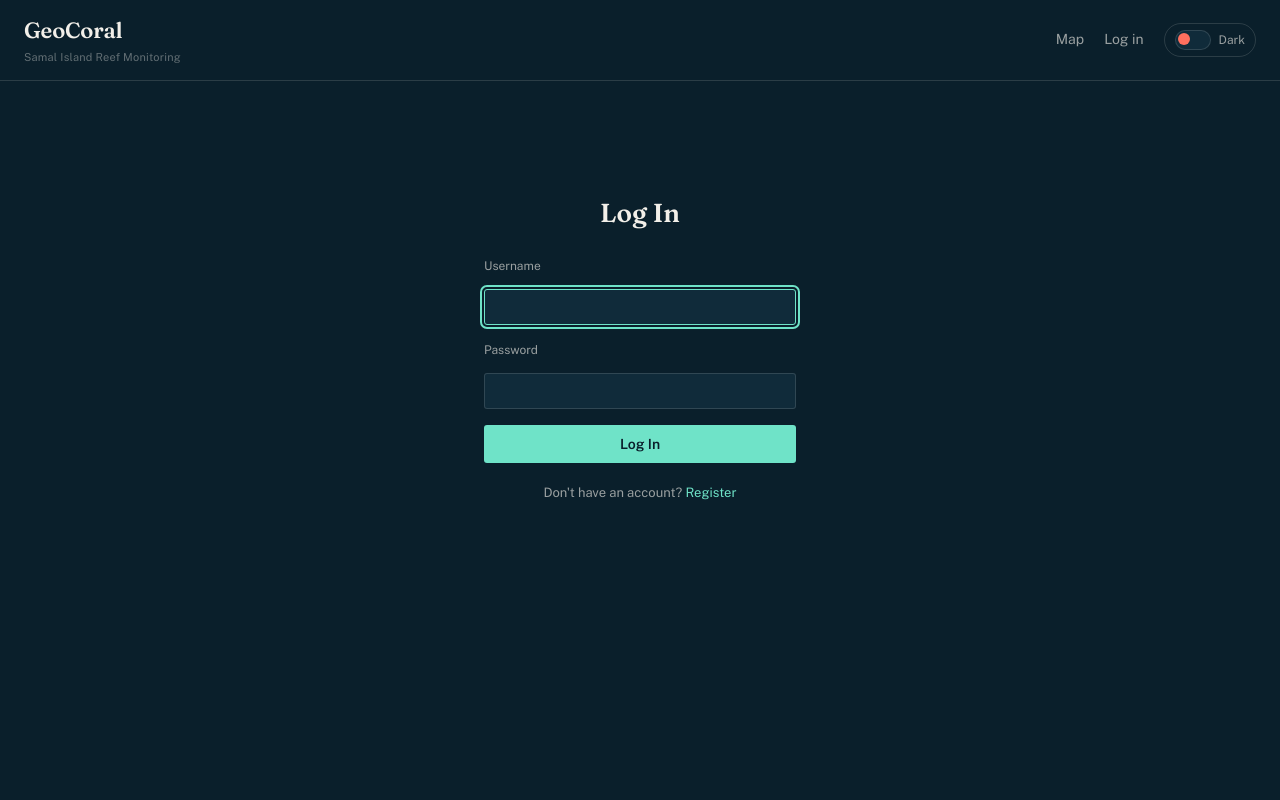
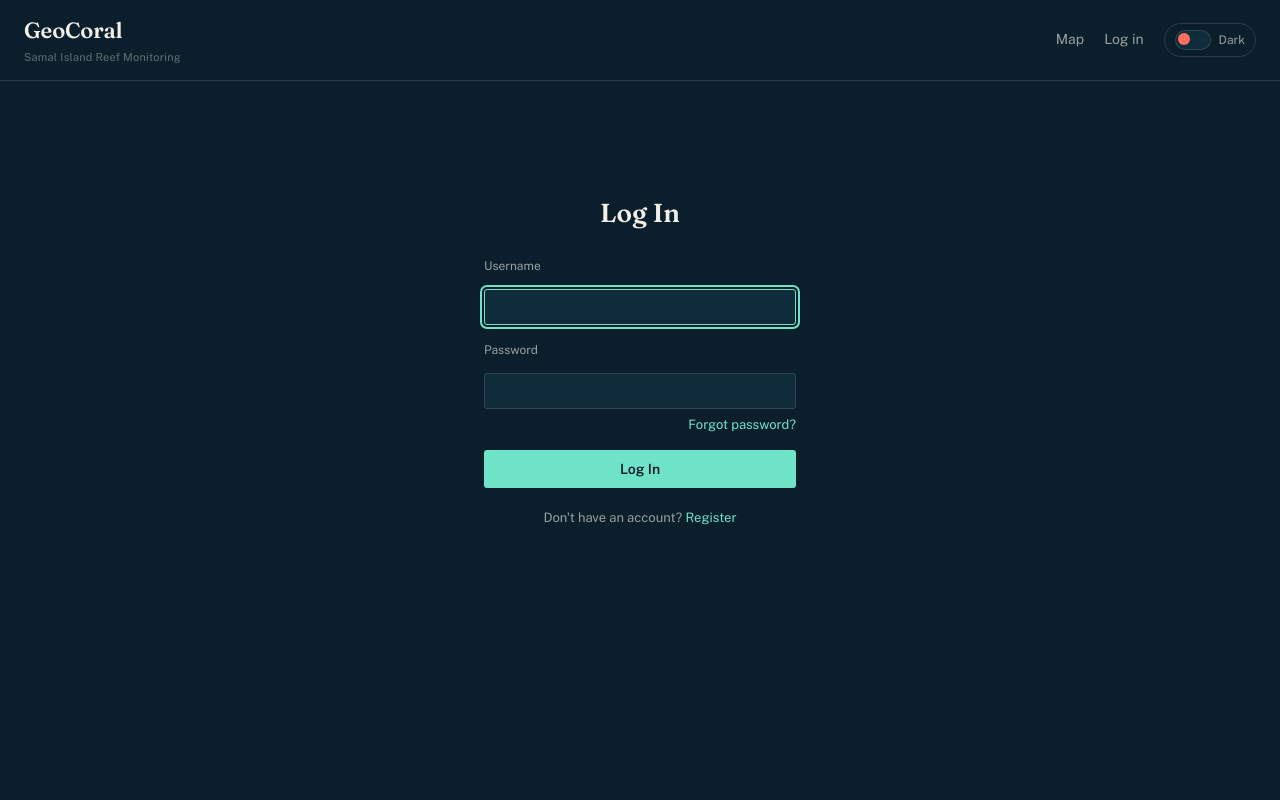
Before and after one commit to NeKoDGreat/GeoCoral, a Django app: page /accounts/login/ in a window 1280 px wide. Run offline with Django 5.2, Linux system fonts and the light colour scheme.

Commit message:
register and login page modified with seed users

```diff
--- a/backend/monitoring/forms.py
+++ b/backend/monitoring/forms.py
@@ -17,8 +17,8 @@
 
 
 class DiverRegistrationForm(UserCreationForm):
-    email = forms.EmailField(required=False)
-    phone_number = forms.CharField(required=False, max_length=30)
+    email = forms.EmailField(required=True)
+    phone_number = forms.CharField(required=True, max_length=30)
 
     class Meta:
         model = User
--- a/backend/monitoring/static/monitoring/css/style.css
+++ b/backend/monitoring/static/monitoring/css/style.css
@@ -21,7 +21,7 @@
   --font-mono: "IBM Plex Mono", ui-monospace, monospace;
 }
 
-body.light-mode {
+html.light-mode {
   --color-deep: #eef7f3;
   --color-panel: #e2f0ee;
   --color-panel-raised: rgba(255, 255, 255, 0.56);
@@ -41,13 +41,17 @@
 html, body {
   margin: 0;
   padding: 0;
-  height: 100%;
+  min-height: 100%;
   background: var(--color-deep);
   color: var(--color-ink);
   font-family: var(--font-body);
   font-size: 16px;
   line-height: 1.5;
   transition: background 0.2s ease, color 0.2s ease;
+}
+
+body {
+  min-height: 100vh;
 }
 
 a { color: var(--color-coral); text-decoration: none; }
@@ -132,7 +136,7 @@
   transition: transform 0.2s ease, background 0.2s ease;
 }
 
-body.light-mode .toggle-thumb {
+html.light-mode .toggle-thumb {
   transform: translateX(16px);
   background: var(--color-focus);
 }
@@ -371,6 +375,16 @@
   margin-bottom: 16px;
   text-align: left;
 }
+.login-shell .forgot-password {
+  width: 100%;
+  margin-top: -10px;
+  margin-bottom: 16px;
+  text-align: right;
+  font-size: 13px;
+}
+.login-shell .forgot-password a {
+  color: var(--color-focus);
+}
 .login-shell .field label {
   display: block;
   width: 100%;
@@ -391,6 +405,12 @@
 .login-shell .btn:hover {
   background: #8ef0d7;
 }
-.login-shell a {
-  color: #6fe3c8;
+.login-shell .auth-switch {
+  margin: 20px 0 0;
+  font-size: 13px;
+  color: var(--color-ink-dim);
+  background: transparent;
 }
+.login-shell .auth-switch a {
+  color: var(--color-focus);
+}
--- a/backend/monitoring/templates/monitoring/base.html
+++ b/backend/monitoring/templates/monitoring/base.html
@@ -41,14 +41,14 @@
 
   <script>
     (function () {
-      const body = document.body;
+      const root = document.documentElement;
       const toggle = document.querySelector('.theme-toggle');
       const label = document.querySelector('.toggle-label');
       const savedTheme = localStorage.getItem('geocoral-theme');
 
       function applyTheme(theme) {
         const isLight = theme === 'light';
-        body.classList.toggle('light-mode', isLight);
+        root.classList.toggle('light-mode', isLight);
         if (toggle) toggle.setAttribute('aria-pressed', String(isLight));
         if (label) label.textContent = isLight ? 'Light' : 'Dark';
       }
@@ -61,7 +61,7 @@
 
       if (toggle) {
         toggle.addEventListener('click', function () {
-          const nextTheme = body.classList.contains('light-mode') ? 'dark' : 'light';
+          const nextTheme = root.classList.contains('light-mode') ? 'dark' : 'light';
           applyTheme(nextTheme);
           localStorage.setItem('geocoral-theme', nextTheme);
         });
--- a/backend/monitoring/templates/registration/login.html
+++ b/backend/monitoring/templates/registration/login.html
@@ -17,10 +17,13 @@
       <label for="id_password">Password</label>
       <input type="password" name="password" id="id_password" required>
     </div>
+    <div class="forgot-password">
+      <a href="#">Forgot password?</a>
+    </div>
     <input type="hidden" name="next" value="{{ next }}">
     <button type="submit" class="btn">Log In</button>
   </form>
-  <p style="margin-top:20px; font-size:13px; color:var(--color-ink-dim);">
+  <p class="auth-switch">
     Don't have an account? <a href="{% url 'monitoring:register' %}">Register</a>
   </p>
 </div>
```
Also changed, not shown: backend/monitoring/management/commands/seed_users.py (added, +94 -0 lines), backend/monitoring/templates/registration/register.html (+6 -6 lines), backend/README.md.
